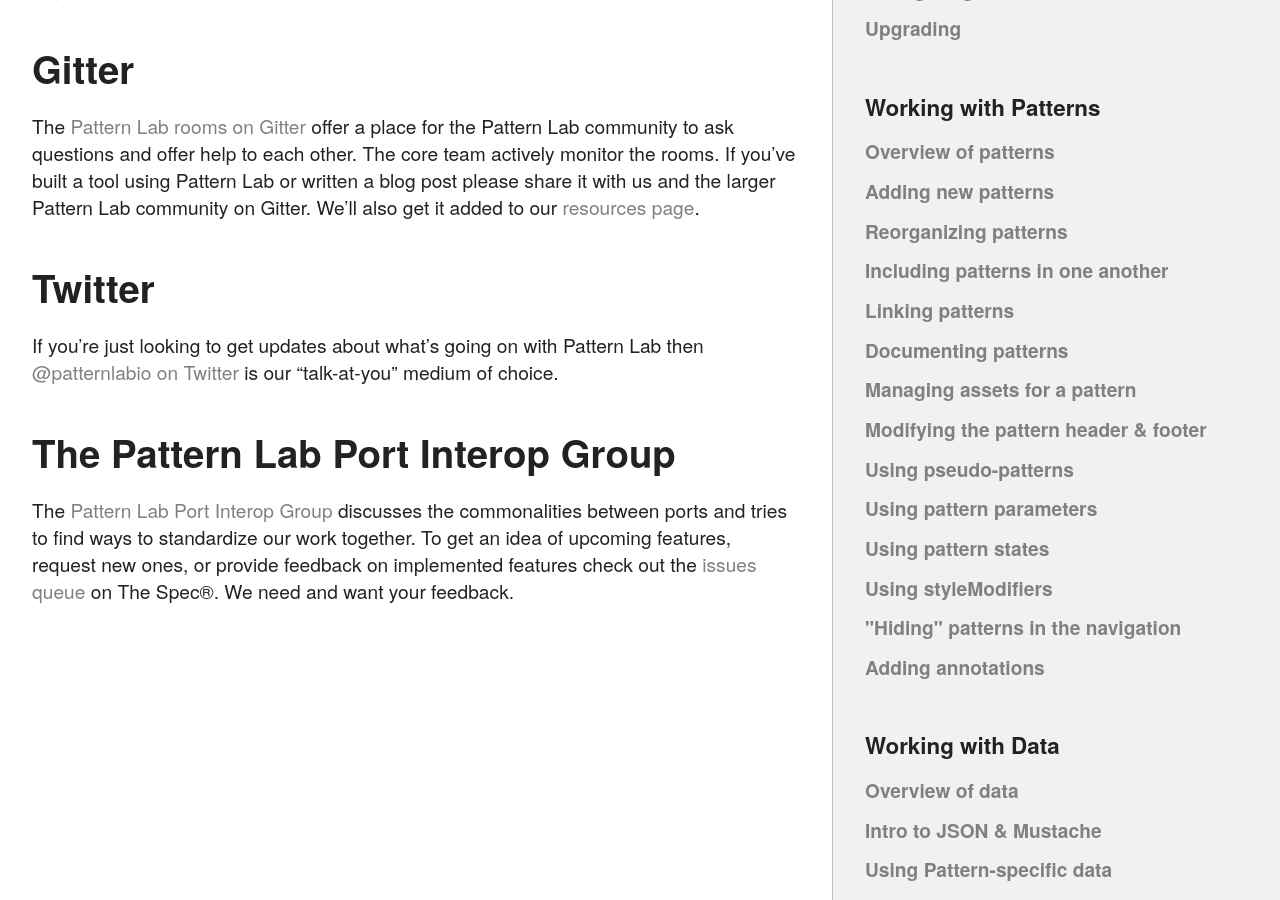
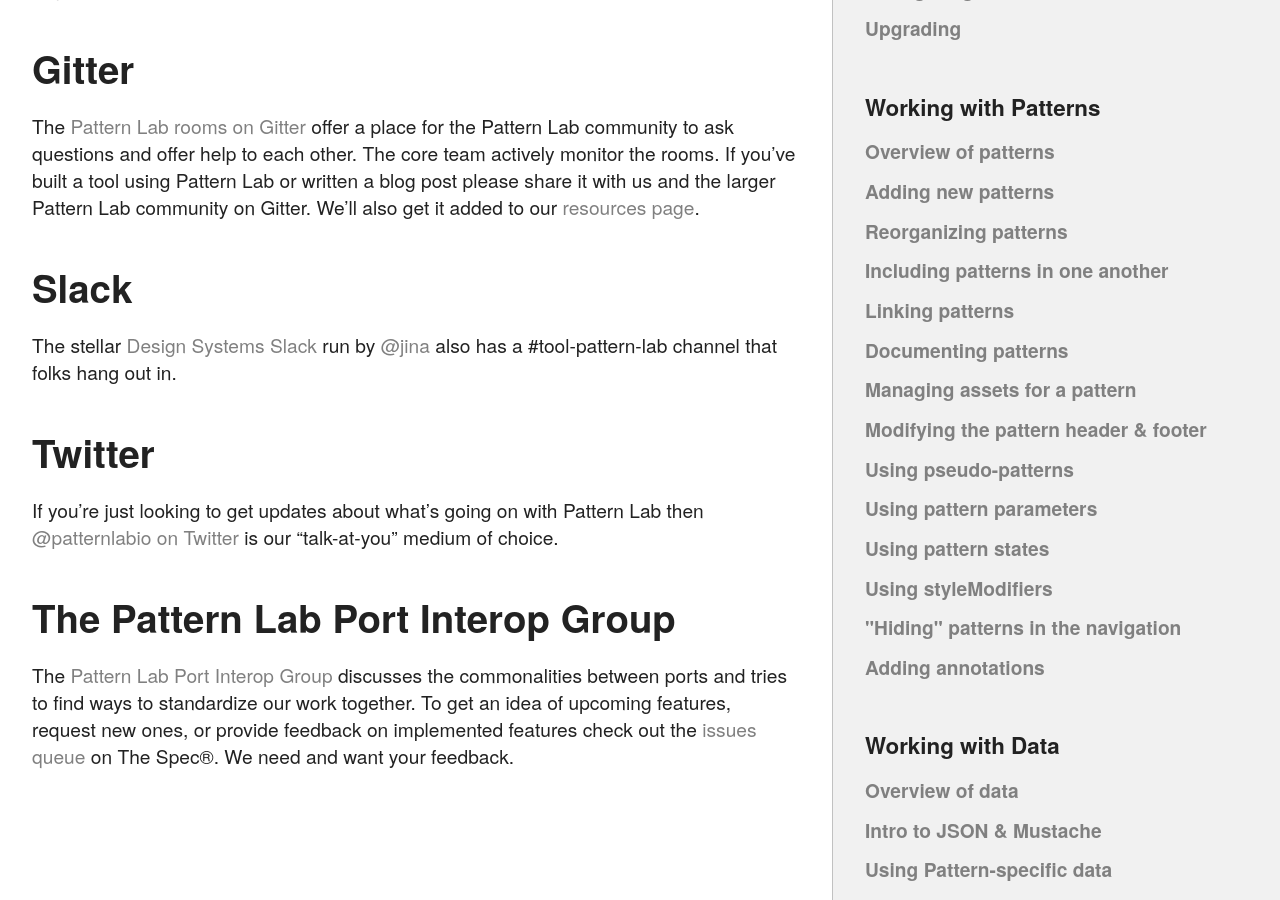
Before and after one commit to pattern-lab/website, a Jekyll site: the page built from contribute.md, in a window 1280 px wide and 900 px high, scrolled down 846 px. Built offline with Jekyll 4.4.1, drawn with Linux system fonts in a browser that asks for light colours.

Commit message:
feat(contribute): add link to design systems slack

```diff
--- a/contribute.md
+++ b/contribute.md
@@ -16,6 +16,10 @@
 
 The [Pattern Lab rooms on Gitter](https://gitter.im/orgs/pattern-lab/rooms) offer a place for the Pattern Lab community to ask questions and offer help to each other. The core team actively monitor the rooms. If you've built a tool using Pattern Lab or written a blog post please share it with us and the larger Pattern Lab community on Gitter. We'll also get it added to our [resources page](/resources.html).
 
+## Slack
+
+The stellar [Design Systems Slack](http://designsystems.herokuapp.com/) run by [@jina](https://twitter.com/jina) also has a #tool-pattern-lab channel that folks hang out in.
+
 ## Twitter
 
 If you're just looking to get updates about what's going on with Pattern Lab then [@patternlabio on Twitter](https://twitter.com/patternlabio) is our "talk-at-you" medium of choice.
```
